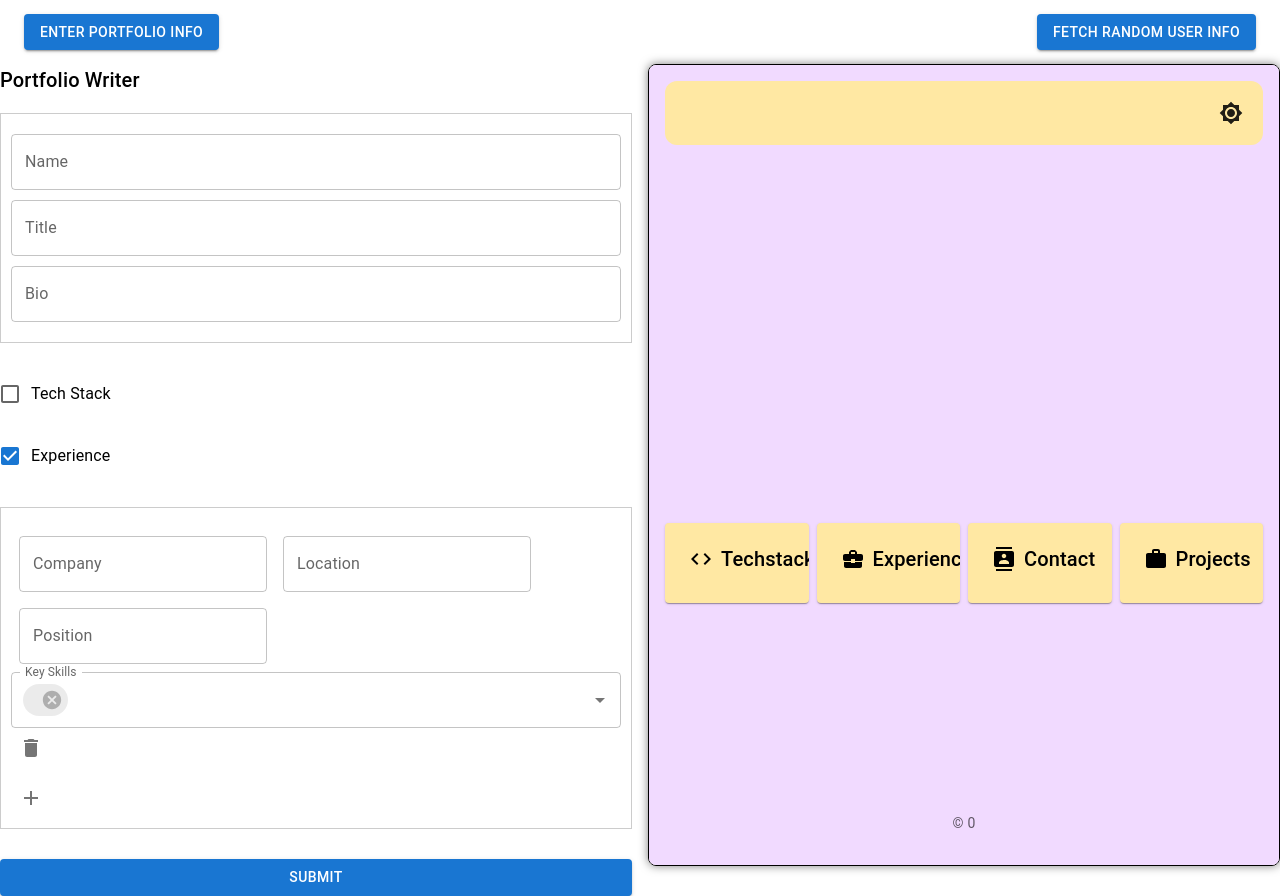
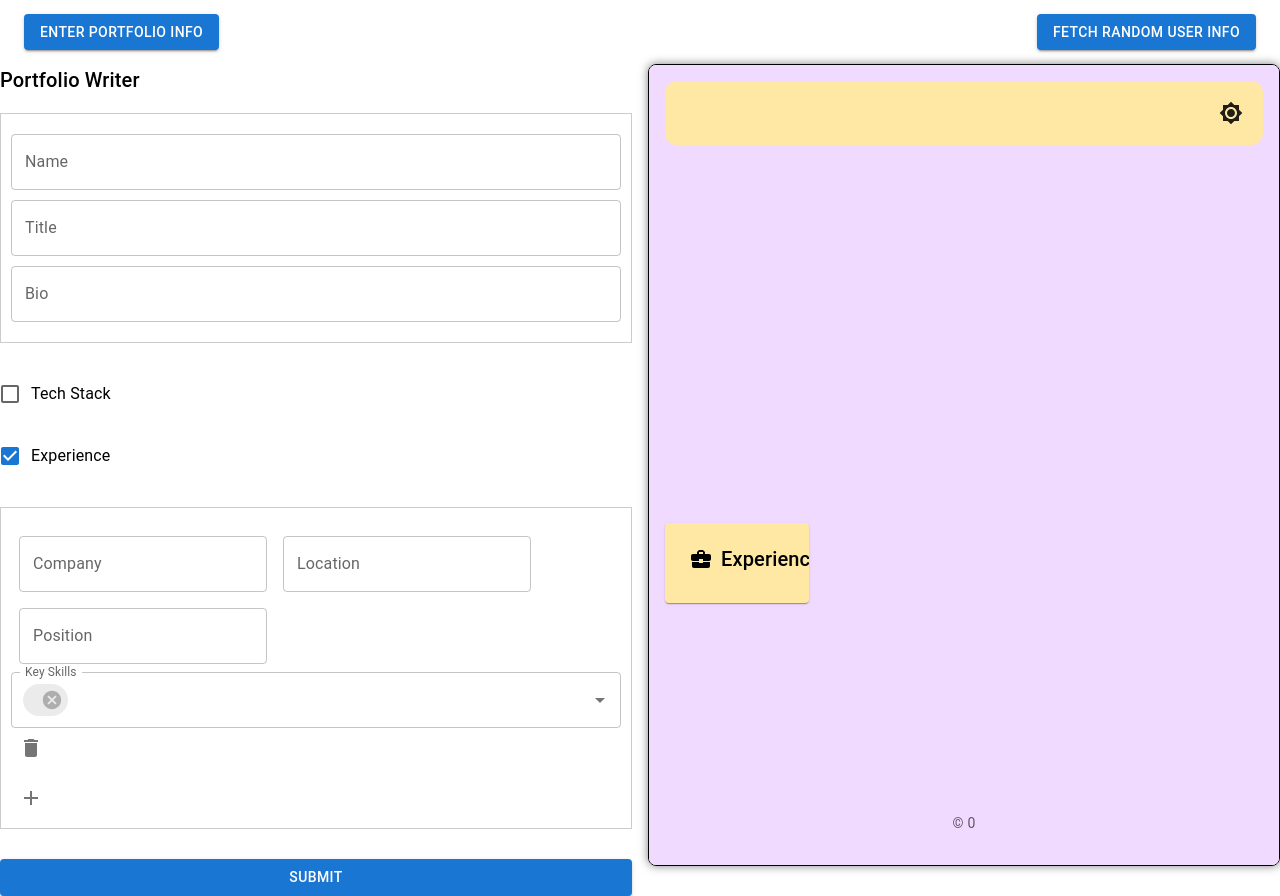
Before and after one commit to ajaygb01/nextjs-portfolio, a Next.js app: page /portfolio in a window 1280 px wide. Both pictures are taken after a click on the label "Experience". Built offline with nearby package versions, Linux system fonts and the light colour scheme.

Commit message:
adding logic changes

```diff
--- a/app/component/portfolio/portfolioDisplay.tsx
+++ b/app/component/portfolio/portfolioDisplay.tsx
@@ -15,7 +15,12 @@ import {
 } from '@mui/material'
 import Brightness7Icon from '@mui/icons-material/Brightness7'
 import Brightness4Icon from '@mui/icons-material/Brightness4'
-import { darkTheme, icons, lightTheme } from '@/app/state/initialTheme'
+import {
+    darkTheme,
+    getIcons,
+    icons,
+    lightTheme,
+} from '@/app/state/initialTheme'
 import { FormValues } from '@/app/state/initialState'
 import { get } from 'http'
 import { getSectionContent } from '../sectionGenerator/section'
@@ -133,7 +138,7 @@ const PortfolioDisplay: React.FC<PortfolioDisplayProps> = ({ formProps }) => {
                     formProps.isContact ||
                     formProps.isProject ? (
                         <Grid container spacing={1}>
-                            {Object.keys(icons).map((section) => (
+                            {Object.keys(getIcons(formProps)).map((section) => (
                                 <Grid item xs={12} sm={6} md={3} key={section}>
                                     <Card
                                         sx={{
--- a/app/state/initialTheme.tsx
+++ b/app/state/initialTheme.tsx
@@ -4,6 +4,7 @@ import ExperienceIcon from '@mui/icons-material/BusinessCenter'
 import ContactIcon from '@mui/icons-material/Contacts'
 import AboutIcon from '@mui/icons-material/Info'
 import ProjectsIcon from '@mui/icons-material/Work'
+import { FormValues } from './initialState'
 
 export const lightTheme = createTheme({
     palette: {
@@ -54,3 +55,16 @@ export const icons = {
     // about: <AboutIcon />,
     projects: <ProjectsIcon />,
 }
+
+export const getIcons = (formProps: FormValues) => {
+    const iconsObj = {
+        techstack: formProps.isTechStack ? icons.techstack : null,
+        experience: formProps.isExperience ? icons.experience : null,
+        contact: formProps.isContact ? icons.contact : null,
+        // about: formProps.isAbout ? icons.about : null,
+        projects: formProps.isProject ? icons.projects : null,
+    }
+    return Object.entries(iconsObj)
+        .filter(([key, value]) => value !== null)
+        .reduce((obj, [key, value]) => ({ ...obj, [key]: value }), {})
+}
```
